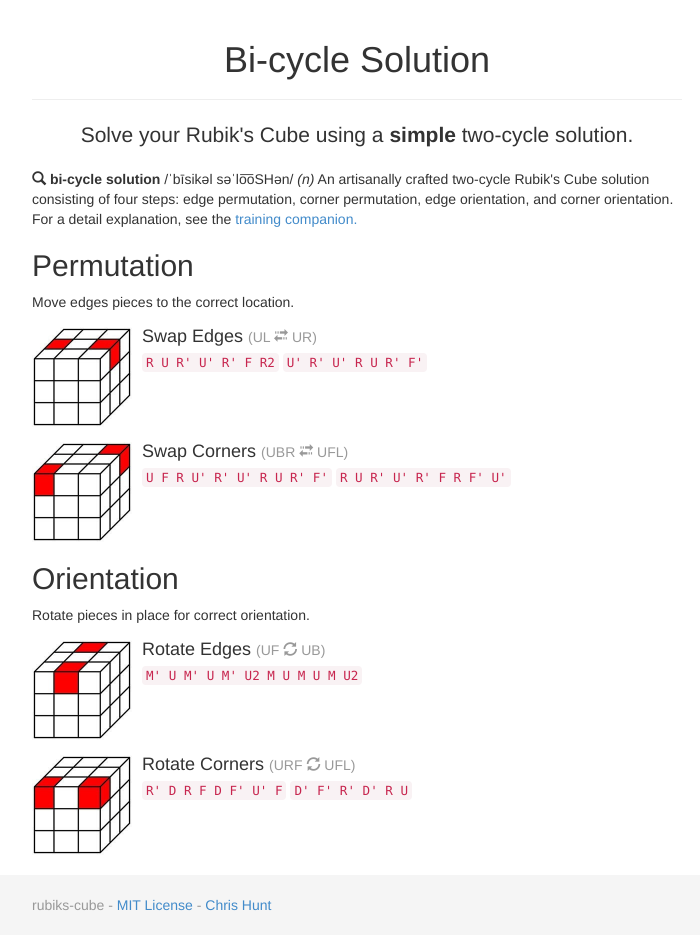
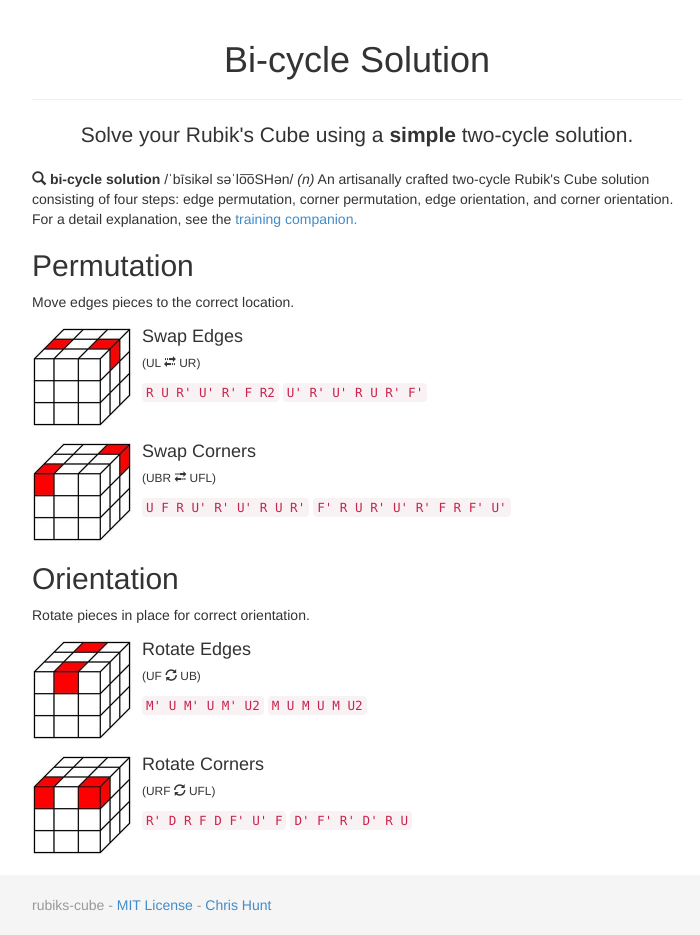
Before and after one commit to chrishunt/rubiks-cube, a plain HTML site: page index.html in a window 1280 px wide. Shown: the whole page, without its empty margins (283-983 px from the left). Drawn offline with Linux system fonts and the light colour scheme.

Commit message:
More adjustments for smaller screens

```diff
--- a/index.html
+++ b/index.html
@@ -45,14 +45,10 @@
             <img class='media-object' width='100px' src='img/edge-permutation.jpg'/>
           </a>
           <div class="media-body">
-            <h4 class="media-heading">
-              Swap Edges
-              <small>
-                (UL
-                <span class="glyphicon glyphicon-transfer"></span>
-                UR)
-              </small>
-            </h4>
+            <h4 class="media-heading">Swap Edges</h4>
+            <p><small>
+              (UL <span class="glyphicon glyphicon-transfer"></span> UR)
+            </small></p>
             <code>R U R' U' R' F R2</code>
             <code>U' R' U' R U R' F'</code>
           </div>
@@ -63,16 +59,12 @@
             <img class='media-object' width='100px' src='img/corner-permutation.jpg'/>
           </a>
           <div class="media-body">
-            <h4 class="media-heading">
-              Swap Corners
-              <small>
-                (UBR
-                <span class="glyphicon glyphicon-transfer"></span>
-                UFL)
-              </small>
-            </h4>
-            <code>U F R U' R' U' R U R' F'</code>
-            <code>R U R' U' R' F R F' U'</code>
+            <h4 class="media-heading">Swap Corners</h4>
+            <p><small>
+                (UBR <span class="glyphicon glyphicon-transfer"></span> UFL)
+              </small></p>
+            <code>U F R U' R' U' R U R'</code>
+            <code>F' R U R' U' R' F R F' U'</code>
           </div>
         </div>
 
@@ -85,15 +77,12 @@
             <img class='media-object' width='100px' src='img/edge-orientation.jpg'/>
           </a>
           <div class="media-body">
-            <h4 class="media-heading">
-              Rotate Edges
-              <small>
-                (UF
-                <span class="glyphicon glyphicon-refresh"></span>
-                UB)
-              </small>
-            </h4>
-            <code>M' U M' U M' U2 M U M U M U2</code>
+            <h4 class="media-heading">Rotate Edges</h4>
+            <p><small>
+              (UF <span class="glyphicon glyphicon-refresh"></span> UB)
+            </small></p>
+            <code>M' U M' U M' U2</code>
+            <code>M U M U M U2</code>
           </div>
         </div>
 
@@ -102,14 +91,10 @@
             <img class='media-object' width='100px' src='img/corner-orientation.jpg'/>
           </a>
           <div class="media-body">
-            <h4 class="media-heading">
-              Rotate Corners
-              <small>
-                (URF
-                <span class="glyphicon glyphicon-refresh"></span>
-                UFL)
-              </small>
-            </h4>
+            <h4 class="media-heading">Rotate Corners</h4>
+            <p><small>
+              (URF <span class="glyphicon glyphicon-refresh"></span> UFL)
+            </small></p>
             <code>R' D R F D F' U' F</code>
             <code>D' F' R' D' R U</code>
           </div>
```
